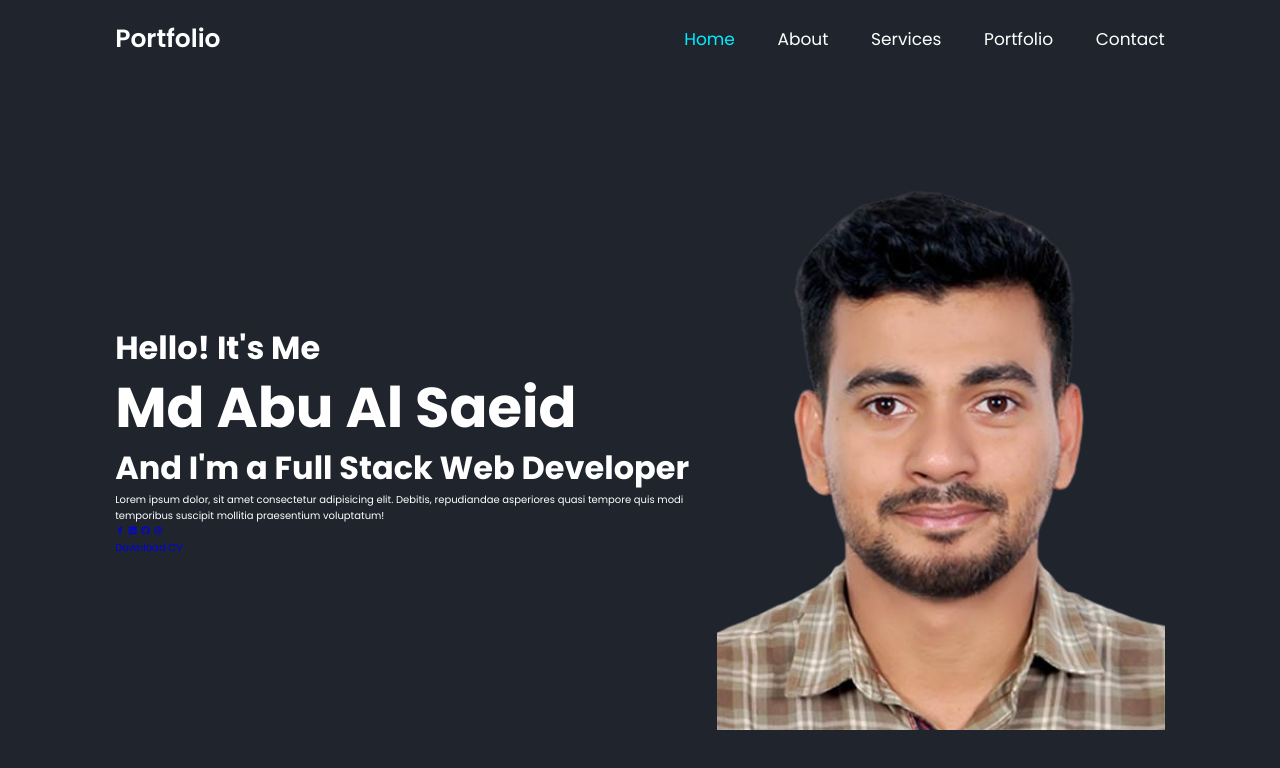
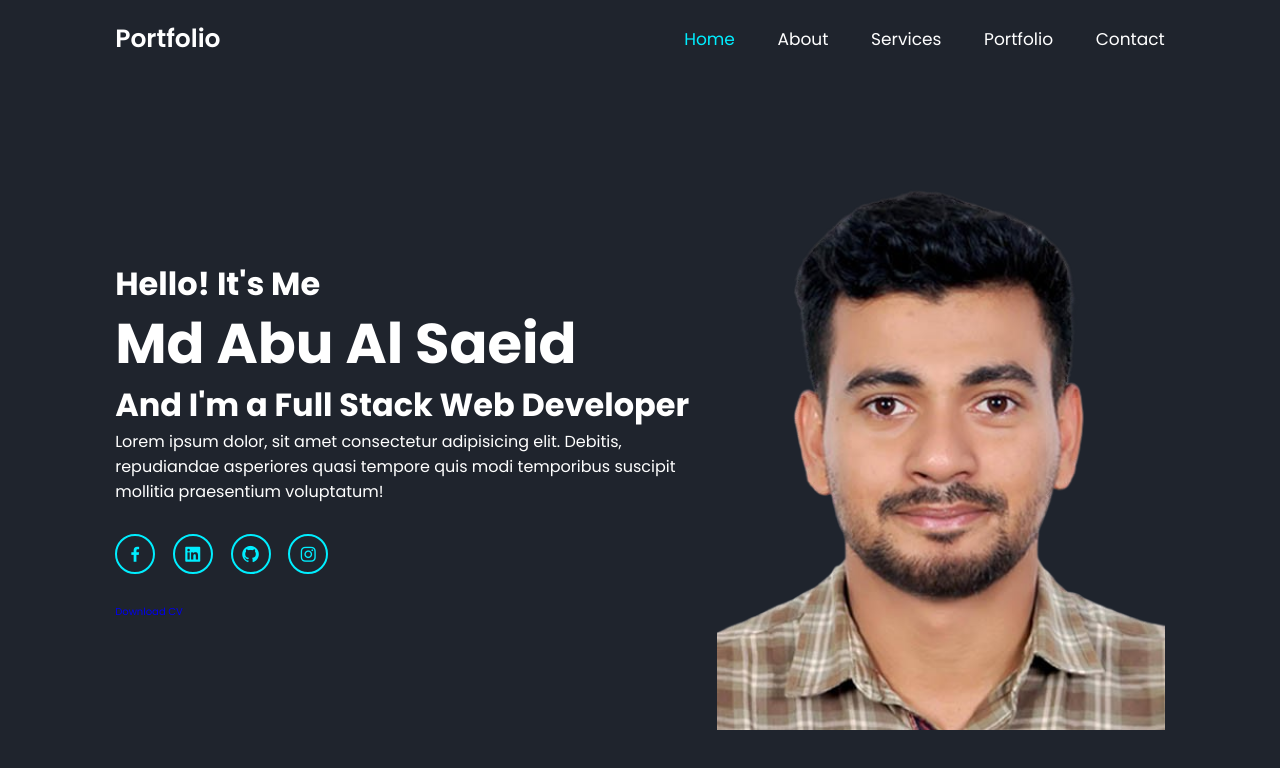
Before and after one commit to AbuAlSaeidRajon/HTML_CSS_Exercise, a plain HTML site: page Portfolio/index.html in a window 1280 px wide. Drawn offline with nearby package versions, Linux system fonts and the light colour scheme.

Commit message:
social-media style added

```diff
--- a/Portfolio/index.html
+++ b/Portfolio/index.html
@@ -38,10 +38,10 @@
             <h3>And I'm a <span>Full Stack Web Developer</span></h3>
             <p>Lorem ipsum dolor, sit amet consectetur adipisicing elit. Debitis, repudiandae asperiores quasi tempore quis modi temporibus suscipit mollitia praesentium voluptatum!</p>
             <div class="social-media">
-                <a href="#"><i class='bx bxl-facebook'></i></a>
-                <a href="#"><i class='bx bxl-linkedin-square'></i></a>
-                <a href="#"><i class='bx bxl-github'></i></a>
-                <a href="#"><i class='bx bxl-instagram'></i></a>
+                <a href="https://www.facebook.com/mrrajon.khan"><i class='bx bxl-facebook'></i></a>
+                <a href="https://www.linkedin.com/in/md-abu-al-saeid-b4a306290/"><i class='bx bxl-linkedin-square'></i></a>
+                <a href="https://github.com/AbuAlSaeidRajon"><i class='bx bxl-github'></i></a>
+                <a href="https://www.instagram.com/myself_rajon/?hl=en"><i class='bx bxl-instagram'></i></a>
             </div>
             <a href="#" class="btn">Download CV</a>
         </div>
--- a/Portfolio/style.css
+++ b/Portfolio/style.css
@@ -90,3 +90,28 @@ section {
     font-weight: 700;
     line-height: 1.3;
 }
+
+.home-content p {
+    font-size: 1.6rem;
+}
+
+.social-media a {
+    display: inline-flex;
+    justify-content: center;
+    align-items: center;
+    width: 4rem;
+    height: 4rem;
+    background: transparent;
+    border: .2rem solid var(--main-color);
+    font-size: 2rem;
+    border-radius: 50%;
+    color: var(--main-color);
+    margin: 3rem 1.5rem 3rem 0;
+    transition: .5s ease;
+}
+
+.social-media a:hover {
+    background: var(--main-color);
+    color: var(--second-bg-color);
+    box-shadow: 0 0 1rem var(--main-color);
+}
```
